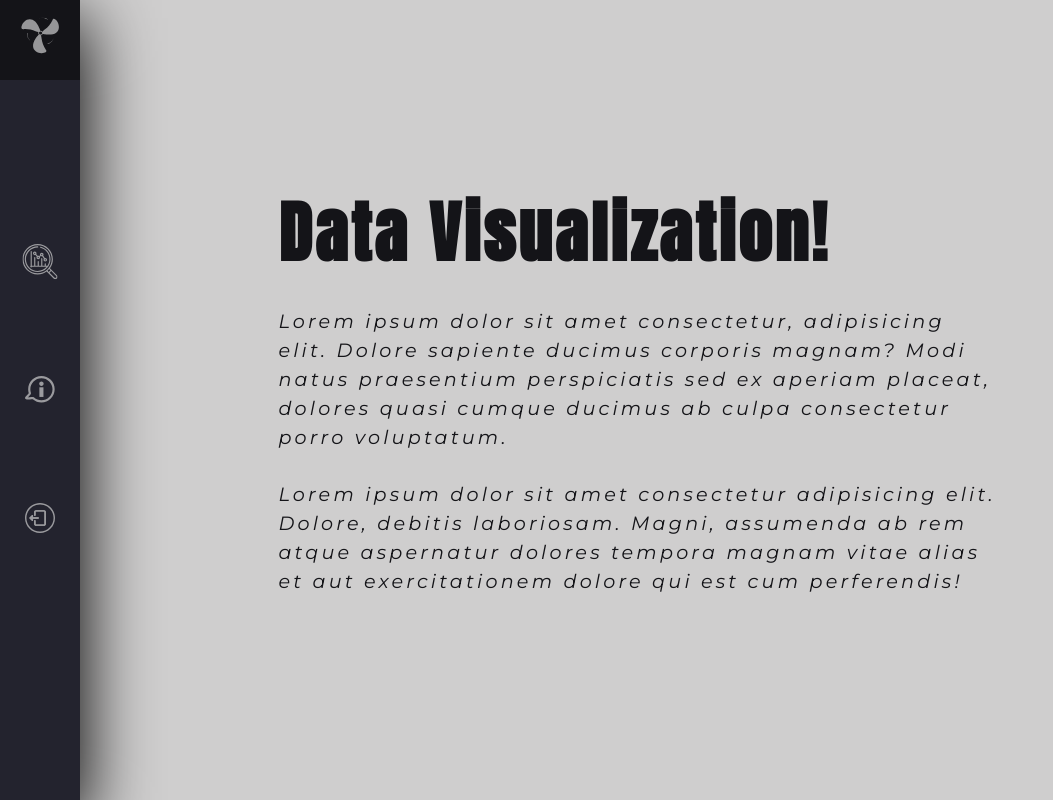
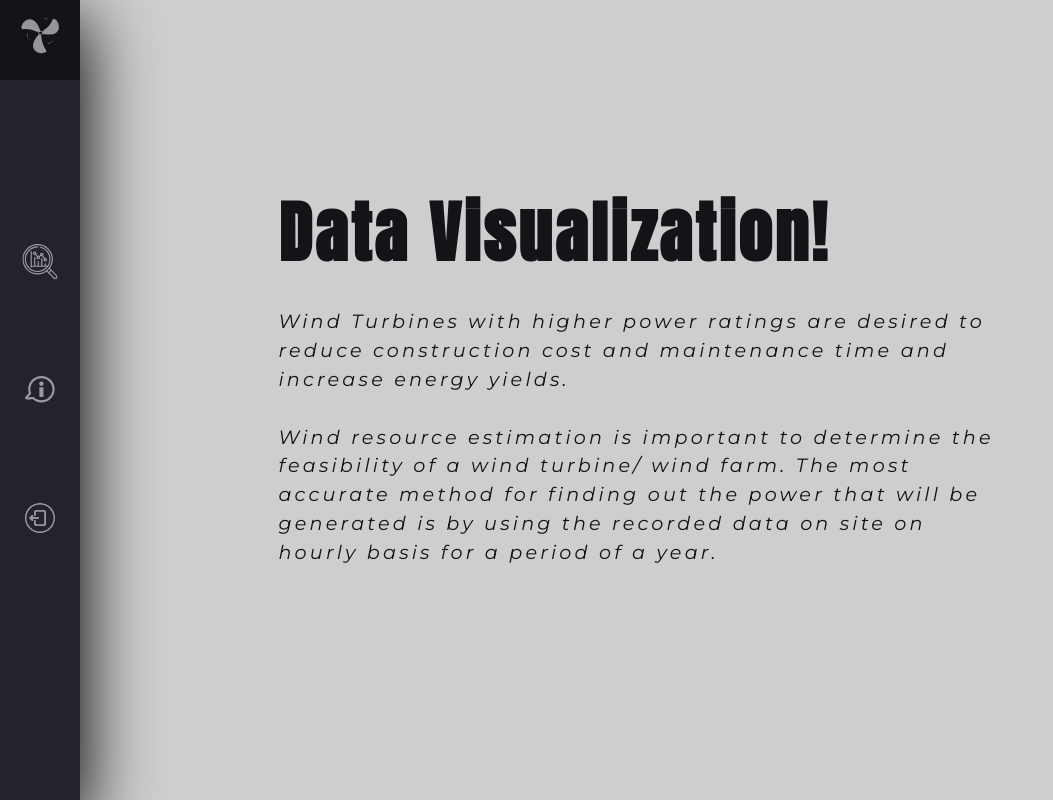
Before and after one commit to anderson-ca/fictional-lamp, a Next.js app: page /About in a window 1280 px wide. Shown: the whole page, without its empty margins (0-1053 px from the left). Built offline with nearby package versions, Linux system fonts and the light colour scheme.

Commit message:
done, son!

```diff
--- a/pages/About.jsx
+++ b/pages/About.jsx
@@ -7,16 +7,14 @@ const About = () => {
       <div className={styles.hero}>
         <h2 className={styles.title}>Data Visualization!</h2>
         <div className={styles.paragraph}>
-          Lorem ipsum dolor sit amet consectetur, adipisicing elit. Dolore
-          sapiente ducimus corporis magnam? Modi natus praesentium perspiciatis
-          sed ex aperiam placeat, dolores quasi cumque ducimus ab culpa
-          consectetur porro voluptatum.
+          Wind Turbines with higher power ratings are desired to reduce
+          construction cost and maintenance time and increase energy yields.
           <br />
           <br />
-          Lorem ipsum dolor sit amet consectetur adipisicing elit. Dolore,
-          debitis laboriosam. Magni, assumenda ab rem atque aspernatur dolores
-          tempora magnam vitae alias et aut exercitationem dolore qui est cum
-          perferendis!
+          Wind resource estimation is important to determine the feasibility of
+          a wind turbine/ wind farm. The most accurate method for finding out
+          the power that will be generated is by using the recorded data on site
+          on hourly basis for a period of a year.
         </div>
       </div>
     </div>
```
